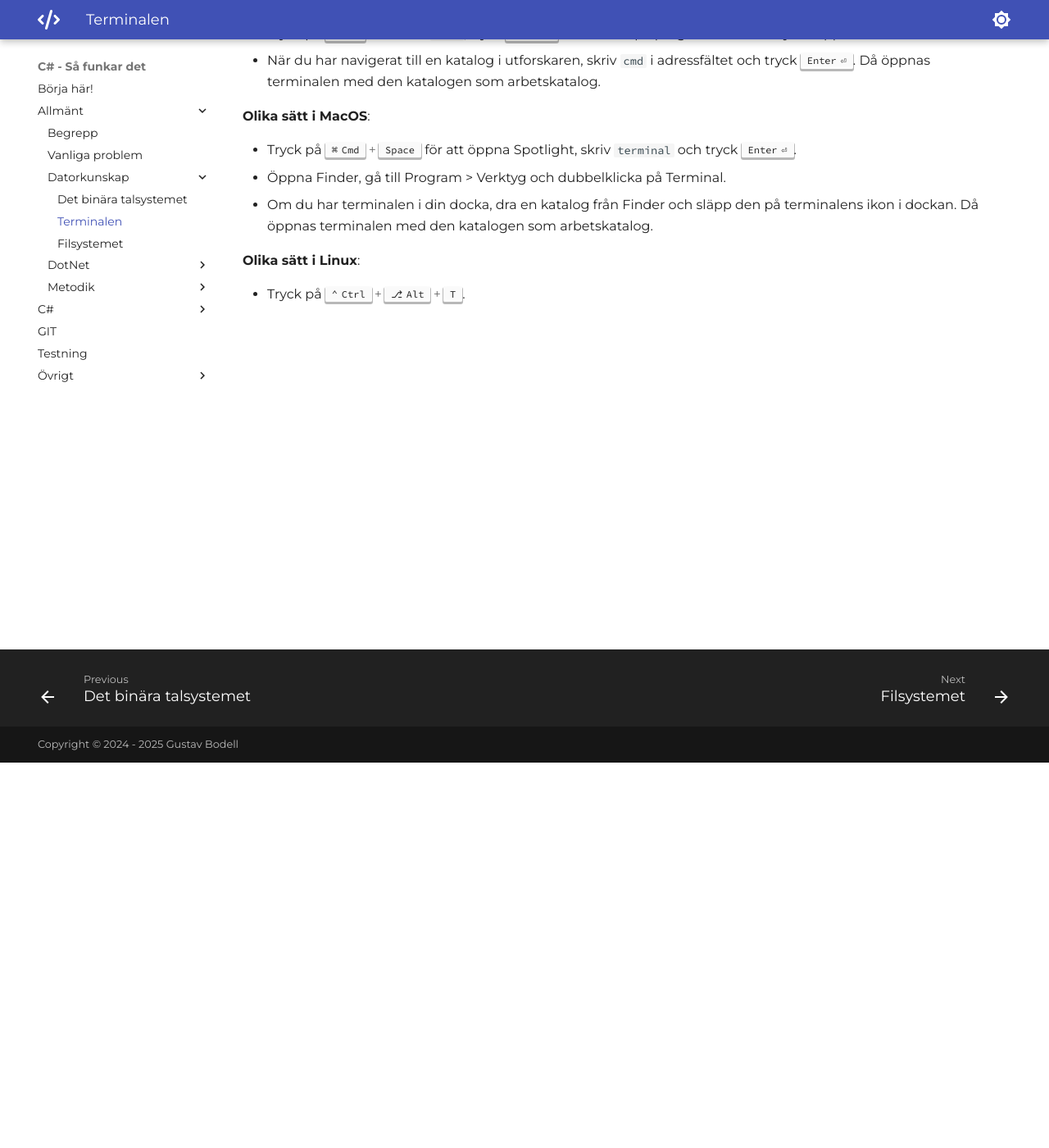
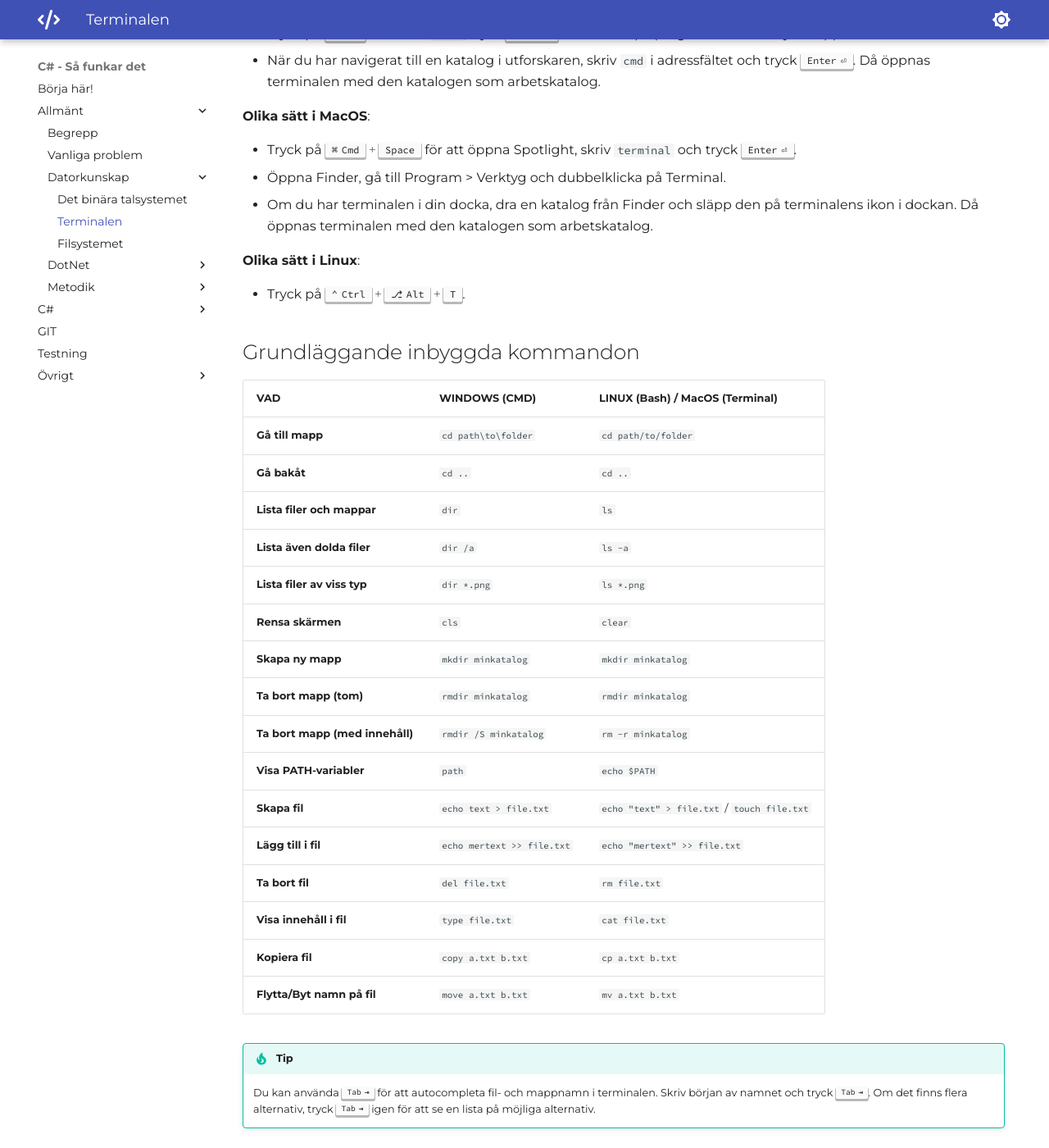
Before and after one commit to BYSuvNet/edudocs, an MkDocs documentation site: the page built from docs/Allmänt/Datorkunskap/console.md, in a window 1280 px wide and 1400 px high, scrolled down 470 px. Shown: the whole window at 82% size. Built offline with MkDocs 1.6.1 and Material for MkDocs 9.7.7, drawn with Linux system fonts in a browser that asks for light colours.

Commit message:
Additions

```diff
--- a/docs/Allmänt/Datorkunskap/console.md
+++ b/docs/Allmänt/Datorkunskap/console.md
@@ -28,3 +28,27 @@ Konsolen är ett textbaserat gränssnitt som låter användaren interagera med d
 **Olika sätt i Linux**:
 
 * Tryck på ++ctrl+alt+t++.
+
+## Grundläggande inbyggda kommandon
+
+| VAD                            | WINDOWS (CMD)                 | LINUX (Bash) / MacOS (Terminal) |
+|--------------------------------|-------------------------------|---------------------------------|
+| **Gå till mapp**               | `cd path\to\folder`           | `cd path/to/folder`             |
+| **Gå bakåt**                   | `cd ..`                       | `cd ..`                         |
+| **Lista filer och mappar**     | `dir`                         | `ls`                            |
+| **Lista även dolda filer**     | `dir /a`                      | `ls -a`                         |
+| **Lista filer av viss typ**    | `dir *.png`                   | `ls *.png`                      |
+| **Rensa skärmen**              | `cls`                         | `clear`                         |
+| **Skapa ny mapp**              | `mkdir minkatalog`            | `mkdir minkatalog`              |
+| **Ta bort mapp (tom)**         | `rmdir minkatalog`            | `rmdir minkatalog`              |
+| **Ta bort mapp (med innehåll)**| `rmdir /S minkatalog`         | `rm -r minkatalog`              |
+| **Visa PATH-variabler**        | `path`                        | `echo $PATH`                    |
+| **Skapa fil**                  | `echo text > file.txt`        | `echo "text" > file.txt` / `touch file.txt` |
+| **Lägg till i fil**            | `echo mertext >> file.txt`    | `echo "mertext" >> file.txt`    |
+| **Ta bort fil**                | `del file.txt`                | `rm file.txt`                   |
+| **Visa innehåll i fil**        | `type file.txt`               | `cat file.txt`                  |
+| **Kopiera fil**                | `copy a.txt b.txt`            | `cp a.txt b.txt`                |
+| **Flytta/Byt namn på fil**     | `move a.txt b.txt`            | `mv a.txt b.txt`                |
+
+!!! tip
+    Du kan använda ++tab++ för att autocompleta fil- och mappnamn i terminalen. Skriv början av namnet och tryck ++tab++. Om det finns flera alternativ, tryck ++tab++ igen för att se en lista på möjliga alternativ.
```
Also changed, not shown: docs/Allmänt/commonproblems.md (+14 -10 lines), docs/index.md (+1 -1 lines), docs/Övrigt/2_links.md (+4 -0 lines).
